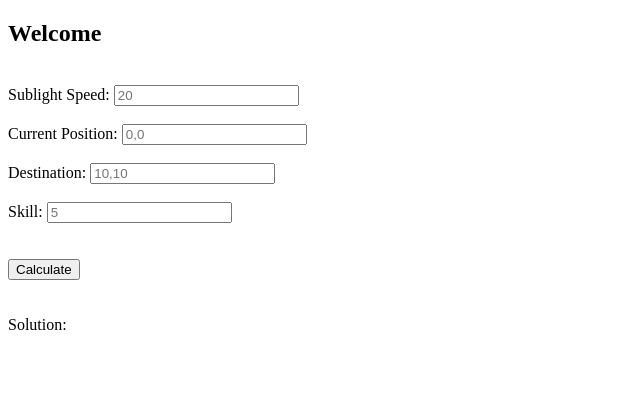
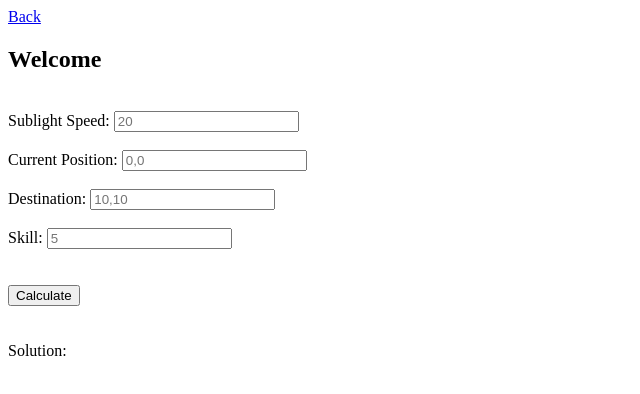
Before and after one commit to shaynarscarne/shaynarscarne.github.io, a plain HTML site: page AscendOrCross.html in a window 1280 px wide. Shown: the whole page, without its empty margins (0-640 px from the left). Drawn offline with Linux system fonts and the light colour scheme.

Commit message:
Added Back Button

```diff
--- a/AscendOrCross.html
+++ b/AscendOrCross.html
@@ -5,6 +5,7 @@
 <title>Ascend or Cross Terrain?</title>
 </head>
 <body>
+  <a href="https://shaynarscarne.github.io/Combine/Microjump.html">Back</a><br>
   <h2> Welcome </h2>
   <br>
   <label for="sublight">Sublight Speed:</label>
```
Also changed, not shown: Combine/AscendOrCross.html (+1 -0 lines), Combine/MicroOrSublight.html (+1 -0 lines), Combine/Microjump.html (+1 -0 lines), Combine/rm_calculator.html (+1 -0 lines), MicroOrSublight.html (+1 -0 lines), Microjump.html (+1 -0 lines), rm_calculator.html (+1 -0 lines).
